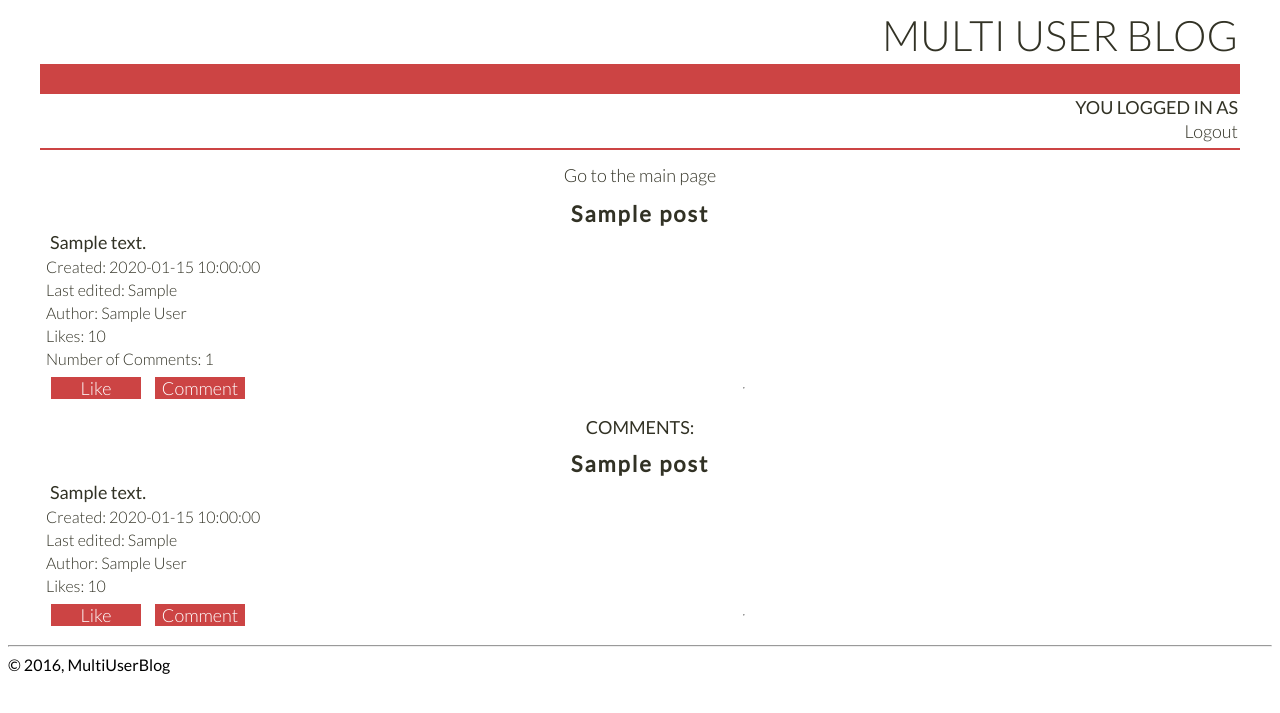
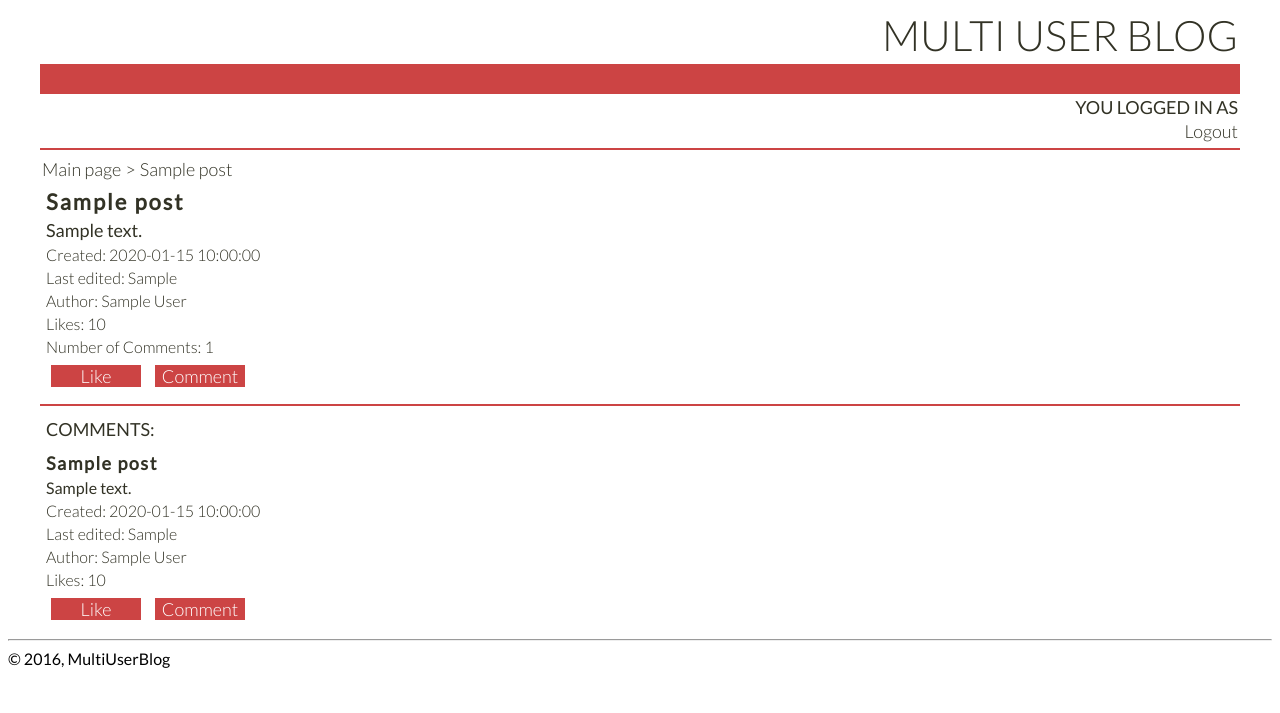
Before and after one commit to HedgehogInDaFog/MultiUserBlog, a Python web app: template templates/singlepost.html in a window 1280 px wide. Shown: the top 713 px of the page. Run offline with Jinja, Linux system fonts and the light colour scheme; the template is opened without the code that fills it: most values are stand-ins (such as "Sample title", 1, 10 or a date in 2020).

Commit message:
Multi level comments

```diff
--- a/css/main.css
+++ b/css/main.css
@@ -51,11 +51,32 @@ img {
     text-align: center;
 }
 
+.comment-attr {
+    color: #323225;
+    font: 300 14px Lato;
+    margin: 2px;
+    width: 100%;
+}
+
+.comment-content {
+    color: #323225;
+    font: 400 16px Lato;
+    margin: 2px;
+    width: 99%;
+}
+
+.comment-subject {
+    color: #323225;
+    font: 800 18px Lato;
+    margin: 2px;
+    letter-spacing: 1.5px;
+}
+
 .container {
     display: flex;
     flex-wrap: wrap;
-    align-items: center;
-    justify-content: center;
+    align-items: left;
+    justify-content: left;
     margin-left: auto;
     margin-right: auto;
     max-width: 1200px;
--- a/index.yaml
+++ b/index.yaml
@@ -16,6 +16,12 @@ indexes:
   - name: created
     direction: desc
 
+- kind: Posts
+  properties:
+  - name: level
+  - name: created
+    direction: desc
+
 - kind: PostsHierarchy
   properties:
   - name: postID
--- a/templates/singlepost.html
+++ b/templates/singlepost.html
@@ -1,8 +1,7 @@
 {% extends "blog.html"%}
 
 {% block postcontent %}
-<a href="/blog">Go to the main page</a>
-<br><br>
+<a href="/blog">Main page</a> <p> > </p> <a href="/blog/{{ id }}">{{ post.subject }}</a>
 
 <div class="post container">
 
@@ -47,9 +46,9 @@
       <div class="button">Edit</div>
     </a>
 {% endif %}
-  <hr>
 </div>
 
+<div class="line"></div>
 <div class="post container">
   <br>
   <h3>Comments:</h3>
@@ -58,11 +57,11 @@
 
 {% for post in comments %}
 
-<div class="post container">
+<div class="post container" style="margin-left: calc({{ post.level }} * 10px);">
 
-  <a href="/blog/{{ post.key().id()}}" class="post-subject">{{ post.subject }}</a>
+  <a href="/blog/{{ post.key().id()}}" class="comment-subject">{{ post.subject }}</a>
 
-  <div class="post-content">
+  <div class="comment-content">
     {{ post.content }}
   </div>
 
@@ -98,7 +97,6 @@
     </a>
 {% endif %}
 
-  <hr>
 </div>
 
 {% endfor %}
```
Also changed, not shown: main.py (+34 -12 lines), 1 other file.
